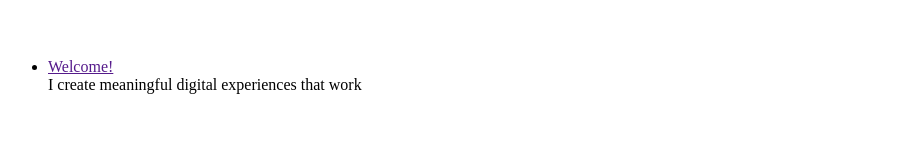
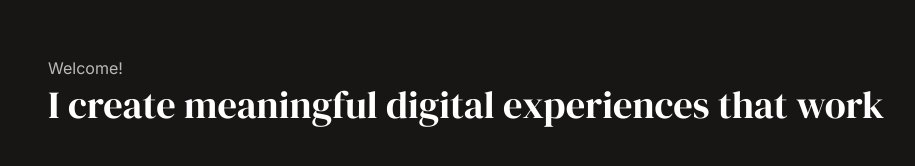
Before and after one commit to yorchAdalbert/yorch-portafolio, a website: page src/index.html in a window 1280 px wide. Shown: the whole page, without its empty margins (112-1027 px from the left). Drawn offline with Linux system fonts and the light colour scheme.

Commit message:
Add header properties text styling

```diff
--- a/src/styles/sass/base/_index.scss
+++ b/src/styles/sass/base/_index.scss
@@ -1 +1,2 @@
 @forward '../base/reset';
+@forward '../base/typography';
--- a/src/styles/sass/base/_reset.scss
+++ b/src/styles/sass/base/_reset.scss
@@ -21,3 +21,7 @@ video {
     display: block;
     max-width: 100%;
 }
+
+body {
+    background-color: rgb(24, 21, 21);
+}
```
Also changed, not shown: src/styles/css/main.css, 1 other file.
